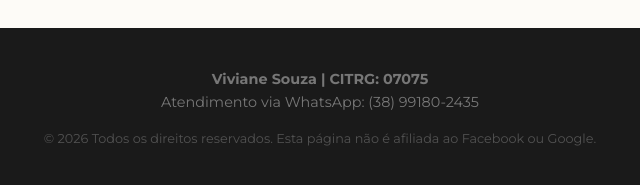
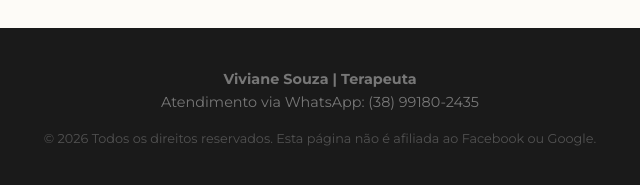
Before and after one commit to souandrenunes/terapeutaviviane, a plain HTML site: page index.html in a window 1280 px wide. Shown: the part 6691-6876 px from the top of the page, 320-960 px from the left. Drawn offline with nearby package versions, Linux system fonts and the light colour scheme; a web font is replaced by a local one.

Commit message:
Update index.html

```diff
--- a/index.html
+++ b/index.html
@@ -783,7 +783,7 @@
     <!-- FOOTER -->
     <footer>
         <div class="container">
-            <p><strong>Viviane Souza | CITRG: 07075</strong></p>
+            <p><strong>Viviane Souza | Terapeuta</strong></p>
             <p>Atendimento via WhatsApp: (38) 99180-2435</p>
             <p style="margin-top: 15px; font-size: 0.8rem; opacity: 0.6;">&copy; 2026 Todos os direitos reservados. Esta página não é afiliada ao Facebook ou Google.</p>
         </div>
```
